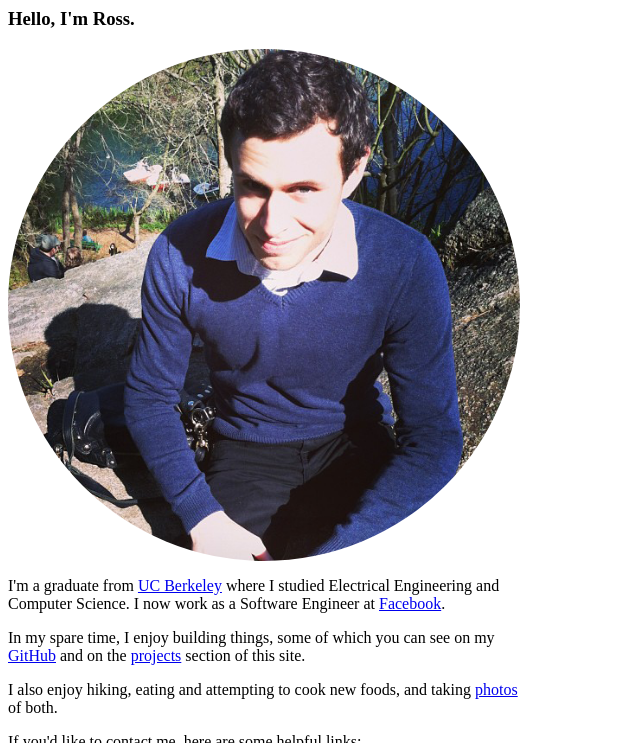
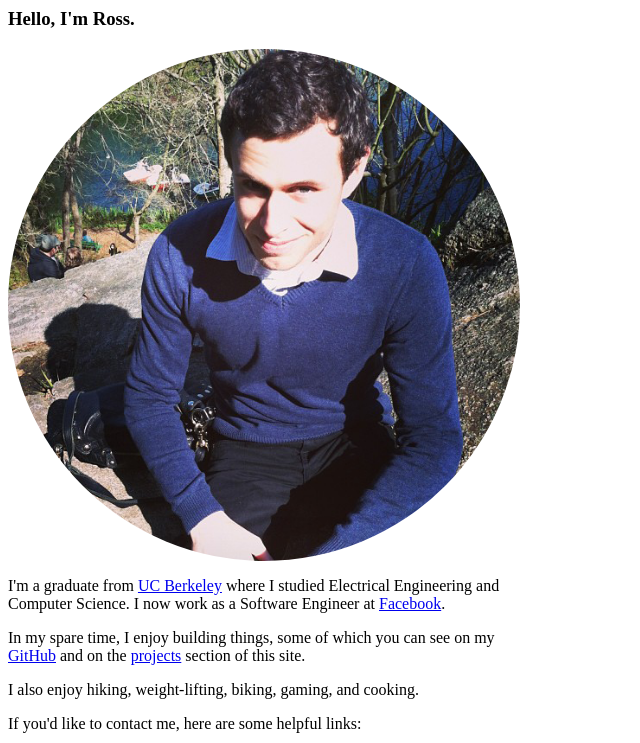
Before and after one commit to rossbreytberg/rossbreytberg.github.io, a plain HTML site: page about.html in a window 1280 px wide. Shown: the top 743 px of the page, without its empty margins (0-640 px from the left). Drawn offline with Linux system fonts and the light colour scheme.

Commit message:
Update about.html

```diff
--- a/about.html
+++ b/about.html
@@ -12,7 +12,7 @@
   </p>
 
   <p>
-    I also enjoy hiking, eating and attempting to cook new foods, and taking <a href="http://www.instagram.com/rossbreytberg">photos</a> of both.
+    I also enjoy hiking, weight-lifting, biking, gaming, and cooking.
   </p>
 </div>
 
```
